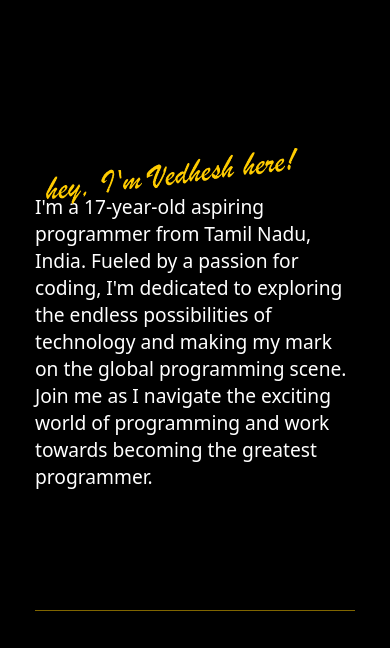
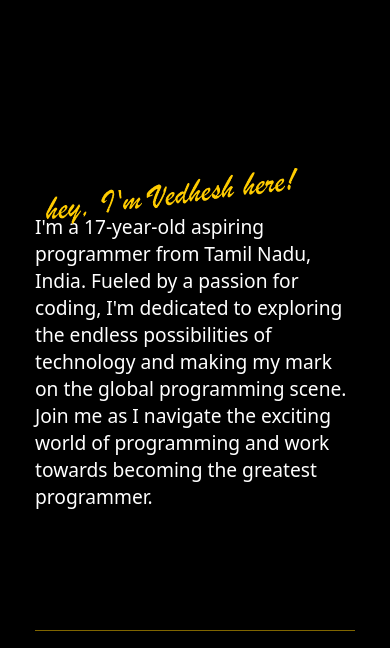
Before and after one commit to VByte-dev/VByte-Landing-Page, a plain HTML site: page about.html in a window 390 px wide. Shown: the part 127-775 px from the top of the page. Drawn offline with nearby package versions, Linux system fonts and the light colour scheme; a web font is replaced by a local one.

Commit message:
Update about.css

```diff
--- a/about.css
+++ b/about.css
@@ -150,7 +150,7 @@ a {
 
   /* About */
   .about {
-   padding: 50px 35px 0px 35px;
+   padding: 70px 35px 0px 35px;
   }
 
   #aboutContent {
```
